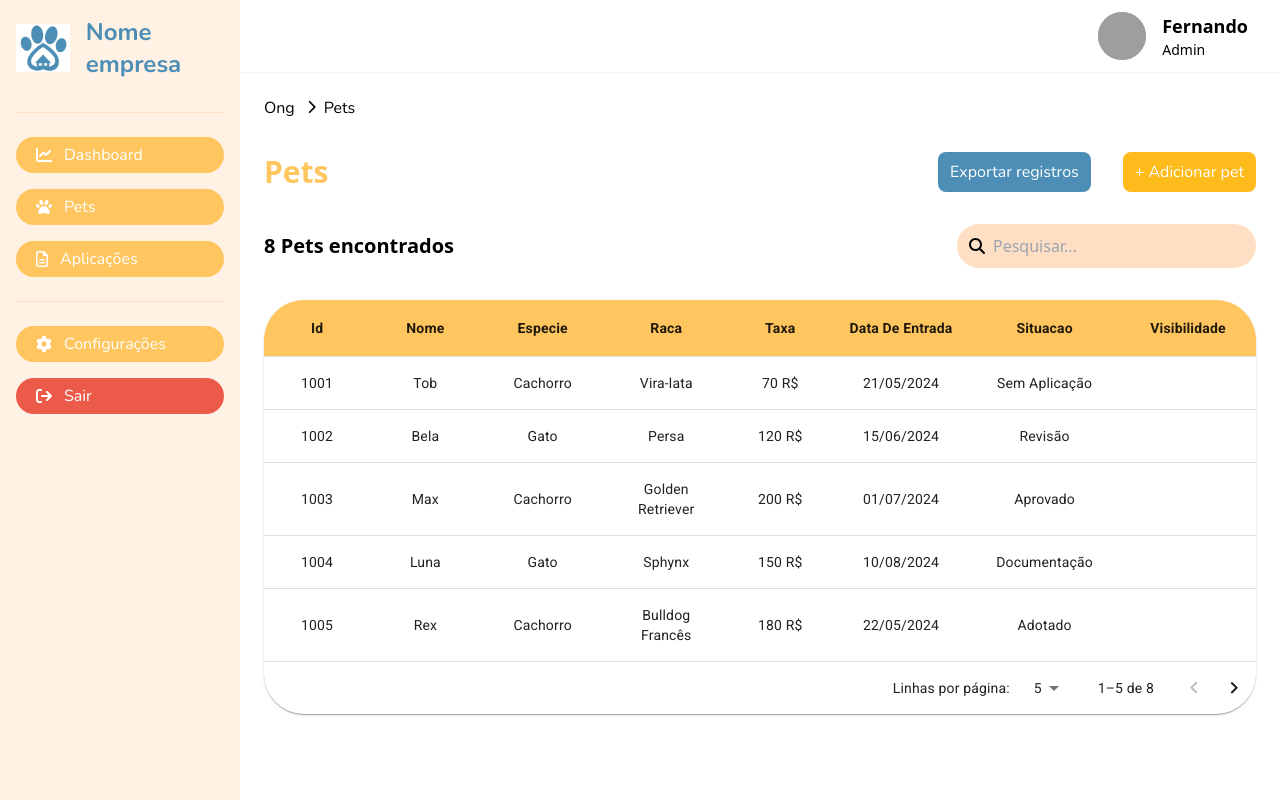
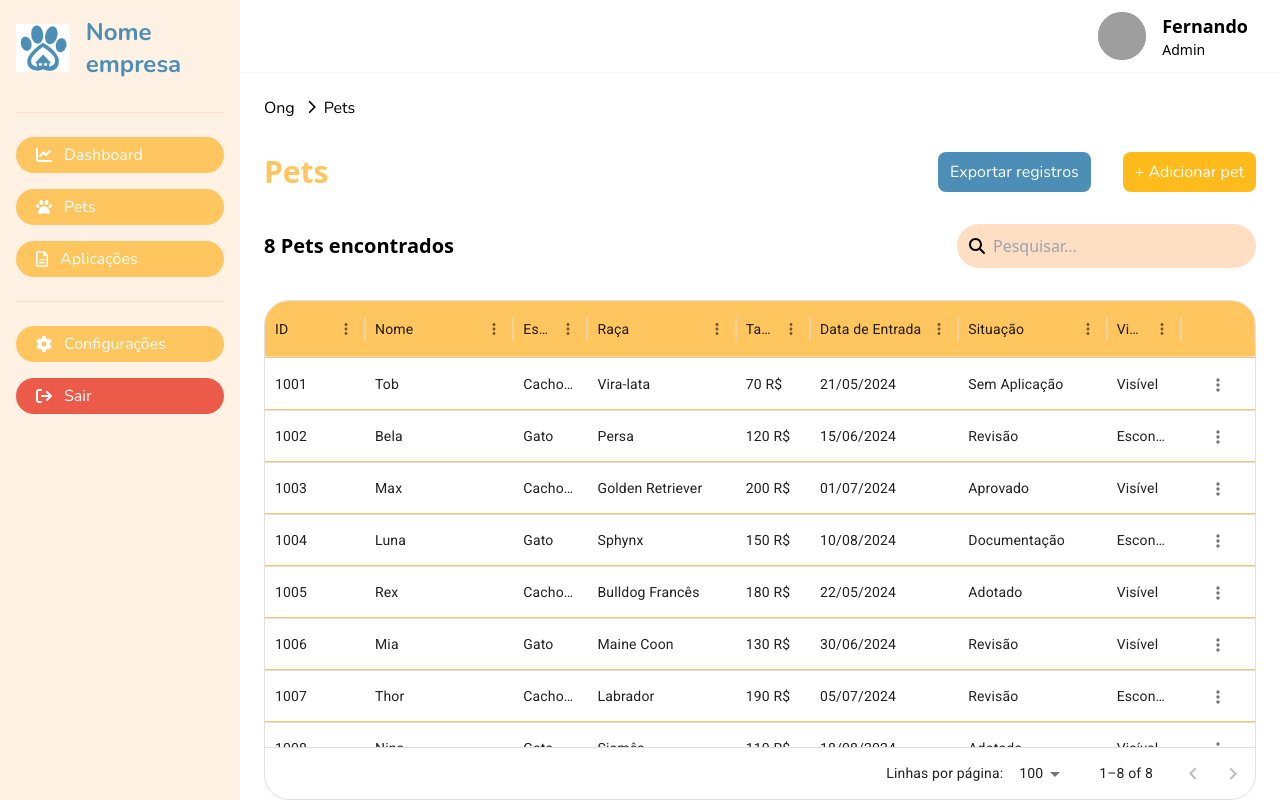
Before and after one commit to adoteme-project/adoteme-website, a React (Vite) app: page /ong/pets in a window 1280 px wide. Built offline with nearby package versions, Linux system fonts and the light colour scheme; no server answers; grey boxes are pictures that could not be loaded.

Commit message:
Tabela grid

```diff
--- a/src/components/common/TableOng/index.jsx
+++ b/src/components/common/TableOng/index.jsx
@@ -2,25 +2,51 @@ import { Box, createTheme, ThemeProvider } from "@mui/material";
 import { DataGrid } from "@mui/x-data-grid";
 import { ptBR } from "@mui/material/locale";
 
-const tableTheme = createTheme({
-    palette: {
-        primary: { main: "#FFC55E" },
-    }
-}, ptBR);
+const tableTheme = createTheme(
+    {
+        palette: {
+            primary: { main: "#FFC55E" },
+        },
+    },
+    ptBR
+);
+
 
 export default function TableOng({ rows, columns }) {
-
     return (
         <ThemeProvider theme={tableTheme}>
-            <Box sx={{
-                width: '100%', height: 500, '& .super-app-theme--header': {
-                    backgroundColor: 'rgba(255, 197, 94, 1)',
-                    color: 'white'
-                },
-            }}>
-                <DataGrid rows={rows} columns={columns} editMode="row" />
+            <Box
+                sx={{
+                    height: 500,
+                    width: 'auto',
+                    '.MuiDataGrid-columnSeparator': {
+                        display: 'none',
+                    },
+                    '&.MuiDataGrid-root': {
+                        borderColor: 'rgba(255, 197, 94, 1)',
+                    },
+                    "& .MuiDataGrid-row": {
+                        borderTop: 1,
+                        borderBottom: 0,
+                        borderColor: '#FFC55E',
+                    },
+                    "& .MuiDataGrid-columnHeader": {
+                        backgroundColor: '#FFC55E',
+                    },
+                }}
+            >
+                <DataGrid
+                    sx={{
+                        borderRadius: '25px',
+                    }}
+                    scrollbarSize={0}
+                    rows={rows}
+                    columns={columns}
+                    editMode="row"
+                    disableColumnResize={true}
+                    disableAutosize={true}
+                />
             </Box>
         </ThemeProvider>
-
     );
 }
--- a/src/mocks/tableColumns.jsx
+++ b/src/mocks/tableColumns.jsx
@@ -1,46 +1,52 @@
-import { faEllipsisVertical } from "@fortawesome/free-solid-svg-icons";
-import { FontAwesomeIcon } from "@fortawesome/react-fontawesome";
+import { Edit } from "@mui/icons-material";
+import { GridActionsCellItem, GridDeleteIcon } from "@mui/x-data-grid";
 
 const petsColumns = [
     {
         field: 'id',
         headerName: 'ID',
-        width: 80,
-        headerClassName: 'super-app-theme--header',
     },
-    { field: 'nome', headerName: 'Nome', width: 130, headerClassName: 'super-app-theme--header', },
-    { field: 'especie', headerName: 'Espécie', width: 130, headerClassName: 'super-app-theme--header', },
-    { field: 'raca', headerName: 'Raça', width: 130, headerClassName: 'super-app-theme--header', },
-    { field: 'taxa', headerName: 'Taxa', width: 100, headerClassName: 'super-app-theme--header', },
-    { field: 'dataDeEntrada', headerName: 'Data de Entrada', width: 160, headerClassName: 'super-app-theme--header', },
+    { field: 'nome', headerName: 'Nome', flex: 0.2, },
+    { field: 'especie', headerName: 'Espécie', flex: 0.1, },
+    { field: 'raca', headerName: 'Raça', flex: 0.2, },
+    { field: 'taxa', headerName: 'Taxa', flex: 0.1, },
+    { field: 'dataDeEntrada', headerName: 'Data de Entrada', flex: 0.2, },
     {
         field: 'situacao',
         headerName: 'Situação',
-        headerClassName: 'super-app-theme--header',
         type: 'singleSelect',
         valueOptions: ['Sem Aplicação', 'Revisão', 'Aprovado', 'Documentação', 'Adotado'],
-        width: 160,
+        flex: 0.2,
         editable: true,
     },
     {
         field: 'visibilidade',
         headerName: 'Visibilidade',
-        headerClassName: 'super-app-theme--header',
         type: 'singleSelect',
         valueOptions: ['Visível', 'Escondido'],
-        width: 130,
         editable: true,
+        flex: 0.1,
     },
     {
         field: 'actions',
         headerName: '',
-        headerClassName: 'super-app-theme--header',
-        width: 50,
-        renderCell: () =>
-            <FontAwesomeIcon
-                icon={faEllipsisVertical}
-                className="cursor-pointer"
+        type: 'actions',
+        headerAlign: 'center',
+        flex: 0.1,
+        getActions: () => [
+            <GridActionsCellItem
+                key={0}
+                icon={<Edit />}
+                label="Editar"
+                showInMenu
             />,
+            <GridActionsCellItem
+                key={1}
+                icon={<GridDeleteIcon />}
+                label="Delete"
+                showInMenu
+            />,
+        ],
     },
 ];
 
--- a/src/pages/OngPet/index.jsx
+++ b/src/pages/OngPet/index.jsx
@@ -1,7 +1,8 @@
 import InputOng from "@/components/common/InputOng";
+import TableOng from "@/components/common/TableOng";
 import PageTitle from "@/components/layout/PageTitle";
 import SearchLayout from "@/components/layout/SearchLayout";
-import TableComponent from "@/components/layout/Table";
+import { petsColumns } from "@/mocks/tableColumns";
 import axios from "axios";
 import { useEffect, useState } from "react";
 import { Link } from "react-router-dom";
@@ -16,8 +17,12 @@ const OngPet = () => {
         const response = await axios.get('/petsOng.json', { signal: abortController.signal });
         const data = response.data;
 
+        const dataFormat = data.map((pet) => ({
+          ...pet,
+          visibilidade: pet.visibilidade ? 'Visível' : 'Escondido',
+        }));
 
-        setDataPets(data);
+        setDataPets(dataFormat);
       } catch (error) {
         if (error.name === 'AbortError') return;
         console.error('Erro ao buscar os dados da API', error);
@@ -40,7 +45,7 @@ const OngPet = () => {
       <SearchLayout numberResults={dataPets.length} registerName="Pets">
         <InputOng />
       </SearchLayout>
-      <TableComponent dataPets={dataPets} />
+      <TableOng rows={dataPets} columns={petsColumns} />
     </>
   );
 };
--- a/src/pages/Teste/index.jsx
+++ b/src/pages/Teste/index.jsx
@@ -36,10 +36,13 @@ const Teste = () => {
 
   return (
     <>
-      <TableOng rows={dataPets} columns={petsColumns} />
-      <button onClick={logout} className="bg-azul-main p-4 text-branco">
-        Logout
-      </button>
+      <div className="w-[90%] ml-10">
+        <TableOng rows={dataPets} columns={petsColumns} />
+        <button onClick={logout} className="bg-azul-main p-4 text-branco">
+          Logout
+        </button>
+      </div>
+
     </>
   );
 };
```
Also changed, not shown: src/components/common/ThreeDot/index.jsx (added).
